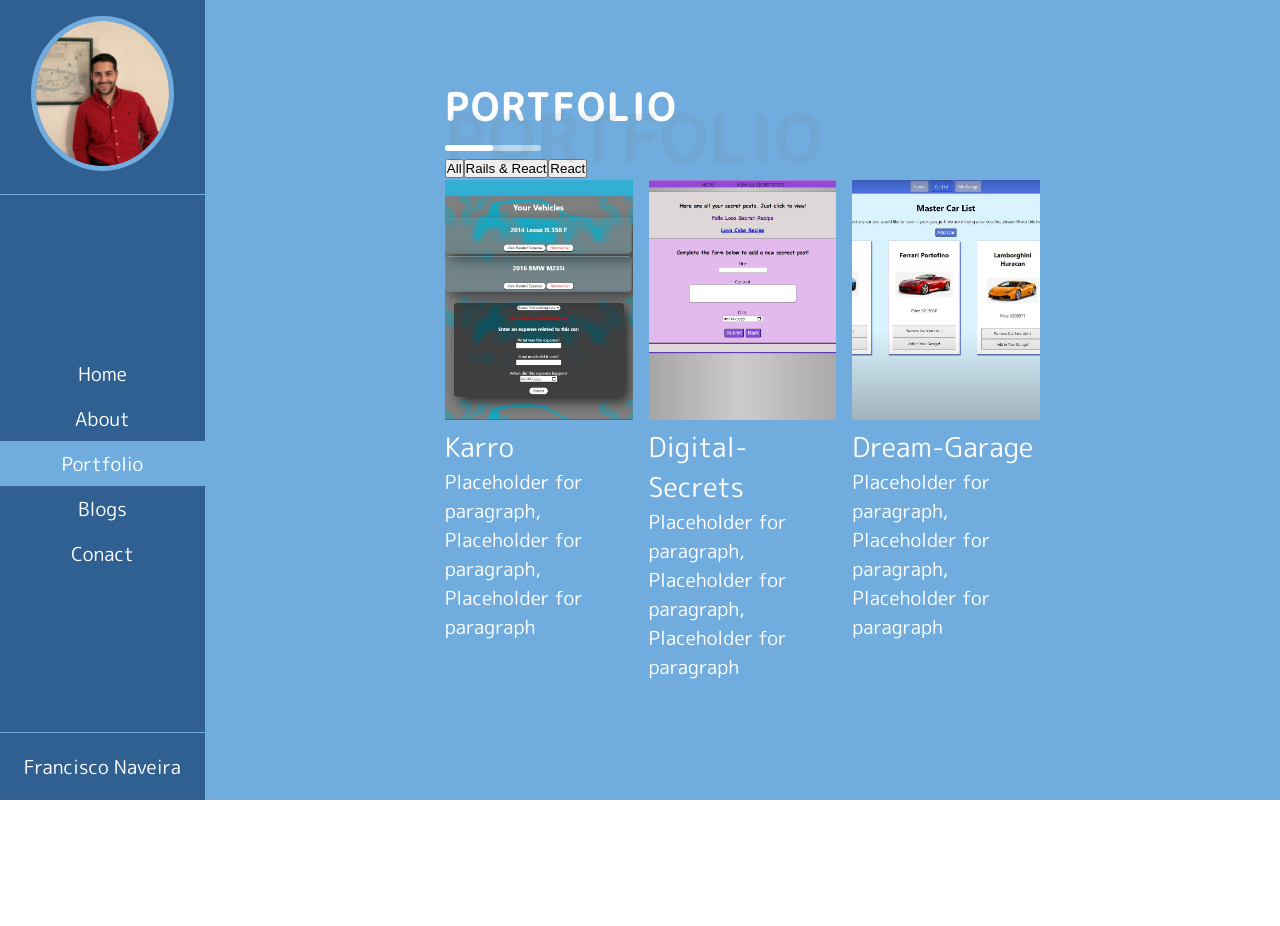
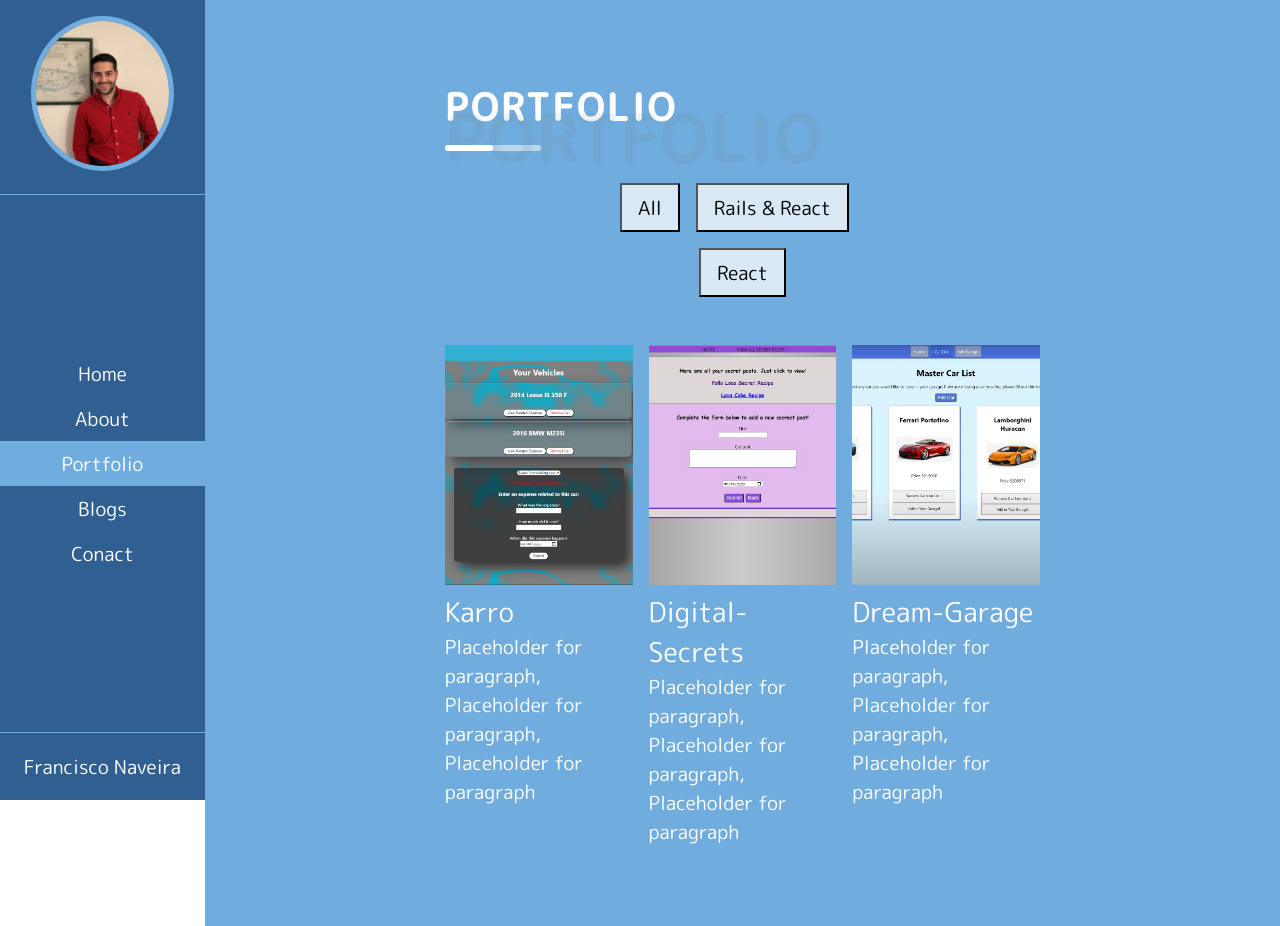
Before and after one commit to FranciscoNav/francisco-portfolio, a React (Create React App) app: page /portfolio in a window 1280 px wide. Before the commit the page ends 800 px from the top, so only its background shows below. Built offline with nearby package versions, Linux system fonts and the light colour scheme.

Commit message:
Added category buttons to click which filters the porfolio. Also added styling for these buttons.

```diff
--- a/src/components/Portfolio_Components/Categories.js
+++ b/src/components/Portfolio_Components/Categories.js
@@ -4,11 +4,10 @@ import {NavLink} from 'react-router-dom';
 function Categories({filterFunc, categories}) {
 
     return (
-        <div>
+        <div className='cat-buttons'>
             {
                 categories.map((cat, i)=>{
-                    return <button key={i} onClick={() => filterFunc(cat)}>{cat}</button>
-                    // return <NavLink key={i} onClick={() => filterFunc(cat)}>{cat}</NavLink>
+                    return <button key={i}  type='button' className="cat-button" onClick={() => filterFunc(cat)}>{cat}</button>
                 })
             }
         </div>
--- a/src/pages/Portfolio.js
+++ b/src/pages/Portfolio.js
@@ -7,12 +7,15 @@ import { useState } from 'react';
 
 const allCategories = ['All', ...new Set(PortfolioData.map(item => item.category))];
 
-
 function Portfolio() {
     const [categories, setcategories]= useState(allCategories);
     const [menuItems, setmenuItems]= useState(PortfolioData);
 
     const filterFunc = (searchCategory) =>{
+        if(searchCategory ==="All"){
+            setmenuItems(PortfolioData)
+            return;
+        }
         const filterData = PortfolioData.filter((item) =>{
             return item.category === searchCategory;
         })
--- a/src/styles/portfolio.scss
+++ b/src/styles/portfolio.scss
@@ -75,3 +75,32 @@
         }
     }
 }
+
+.cat-button{
+    padding: .5rem 1rem;
+    background-color: rgba(255, 255, 255, 0.726);
+    // border: none;
+    outline: none;
+    cursor: pointer;
+    font-size: inherit;
+    font-family: inherit;
+    margin-bottom: 1rem;
+    transition: all .3s ease-in-out;
+    &:not(:last-child){
+        margin-right: 1rem;
+    }
+    &:hover{
+        background-color: white;
+    }
+    &:focus{
+        background-color: white;
+    }
+}
+
+.cat-buttons{
+    display: flex;
+    justify-content: center;
+    align-items: center;
+    margin: 2rem 9rem;
+    flex-wrap: wrap;
+}
```
Also changed, not shown: src/styles/about.scss (line endings or trailing spaces).
